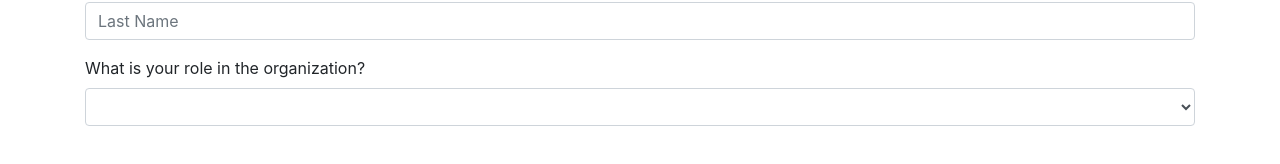
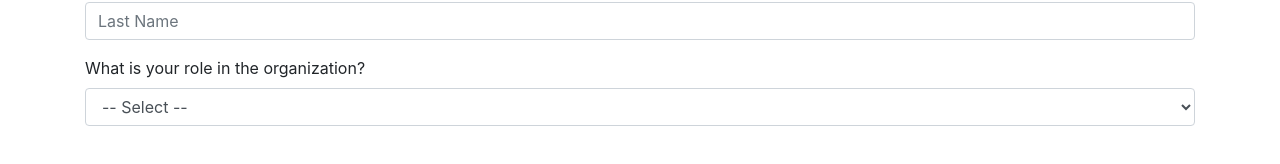
Before and after one commit to rauldevilla/tech-rx-devops, a React (Create React App) app: page /assessment/1 in a window 1280 px wide. Shown: the part 313-477 px from the top of the page. Built offline with nearby package versions, Linux system fonts and the light colour scheme.

Commit message:
Start implementation of Landing

```diff
--- a/src/App.js
+++ b/src/App.js
@@ -46,6 +46,7 @@ function App() {
   return (
     <div className="App">
       <Router>
+        <Route exact path='/' render={props => <Landing {...props}/>}/>
         <Route exact path='/survey/:id' render={props => <Survey {...props} user={user} />} />
         <Route exact path='/assessment/:client' render={props => <Login {...props}/>} />
       </Router>
--- /dev/null
+++ b/src/components/Constants.js
@@ -0,0 +1,18 @@
+export const ORGANIZATION_ROLES = [
+    {"name": "Business Directive"},
+    {"name": "Business Sponsor"},
+    {"name": "Business Architect"},
+    {"name": "Business Analyst"},
+    {"name": "Digital Transformation Directive"},
+    {"name": "Digital Transformation Sponsor"},
+    {"name": "Digital Transformation Analyst"},
+    {"name": "Product Owner"},
+    {"name": "IT Directive"},
+    {"name": "IT Analyst"},
+    {"name": "IT Architect"},
+    {"name": "IT Development"},
+    {"name": "IT Operations"},
+    {"name": "IT DevOps"},
+    {"name": "IT Outsourcing"},
+    {"name": "IT Consultant"}
+];
--- a/src/components/Landing.js
+++ b/src/components/Landing.js
@@ -1,14 +1,22 @@
 import React, { useState } from 'react';
-
+import Spinner from 'react-bootstrap/Spinner';
+import Container from 'react-bootstrap/Container';
 import Login from './Login';
 import Unauthorized from './Unauthorized';
 
 const Landing = props => {
 
     const [target, setTarget] = useState(props.match.params.target);
-    const [client, setClient] = useState({'name': props.match.params.client});
+    const [client, setClient] = useState({ 'name': props.match.params.client });
 
-    return (<Login client={client} history={props.history} handleLogin={props.handleLogin}/>);
+    return (
+    <div style={{margin: "10px 10px"}}>
+        <Spinner animation="grow" variant="info" />
+    </div>
+    )
+
 };
 
+//return (<Login client={client} history={props.history} handleLogin={props.handleLogin}/>);
+
 export default Landing;
--- a/src/components/Login.js
+++ b/src/components/Login.js
@@ -1,9 +1,9 @@
 import React, { useState } from 'react';
 import Form from 'react-bootstrap/Form';
-import Row from 'react-bootstrap/Form';
-import Col from 'react-bootstrap/Form';
 import Container from 'react-bootstrap/Container';
 import { Button } from 'react-bootstrap';
+
+import {ORGANIZATION_ROLES} from './Constants';
 
 import './Login.css';
 
@@ -71,32 +71,19 @@ const Login = props => {
                     </Form.Group>
                     <Form.Group>
                         <Form.Label>First name</Form.Label>
-                        <Form.Control required type="text" placeholder="Name" />
+                        <Form.Control required onChange={(event) => loginInformation.firstName = event.currentTarget.value} type="text" placeholder="Name" />
                     </Form.Group>
                     <Form.Group>
                         <Form.Label>Last name</Form.Label>
-                        <Form.Control required type="text" placeholder="Last Name" />
+                        <Form.Control required onChange={(event) => loginInformation.lastName = event.currentTarget.value} type="text" placeholder="Last Name" />
                     </Form.Group>
                     <Form.Group>
                         <Form.Label>What is your role in the organization?</Form.Label>
-                        <Form.Control required as="select">
-                            <option></option>
-                            <option>Business Directive</option>
-                            <option>Business Sponsor</option>
-                            <option>Business Architect</option>
-                            <option>Business Analyst</option>
-                            <option>Digital Transformation Directive</option>
-                            <option>Digital Transformation Sponsor</option>
-                            <option>Digital Transformation Analyst</option>
-                            <option>Product Owner</option>
-                            <option>IT Directive</option>
-                            <option>IT Analyst</option>
-                            <option>IT Architect</option>
-                            <option>IT Development</option>
-                            <option>IT Operations</option>
-                            <option>IT DevOps</option>
-                            <option>IT Outsourcing</option>
-                            <option>IT Consultant</option>
+                        <Form.Control required onChange={(event) => loginInformation.role = event.currentTarget.value} as="select">
+                            <option>-- Select --</option>
+                            {ORGANIZATION_ROLES.map((e, key) => {
+                                return <option key={key}>{e.name}</option>;
+                            })}
                             <option>Other</option>
                         </Form.Control>
                     </Form.Group>
```
